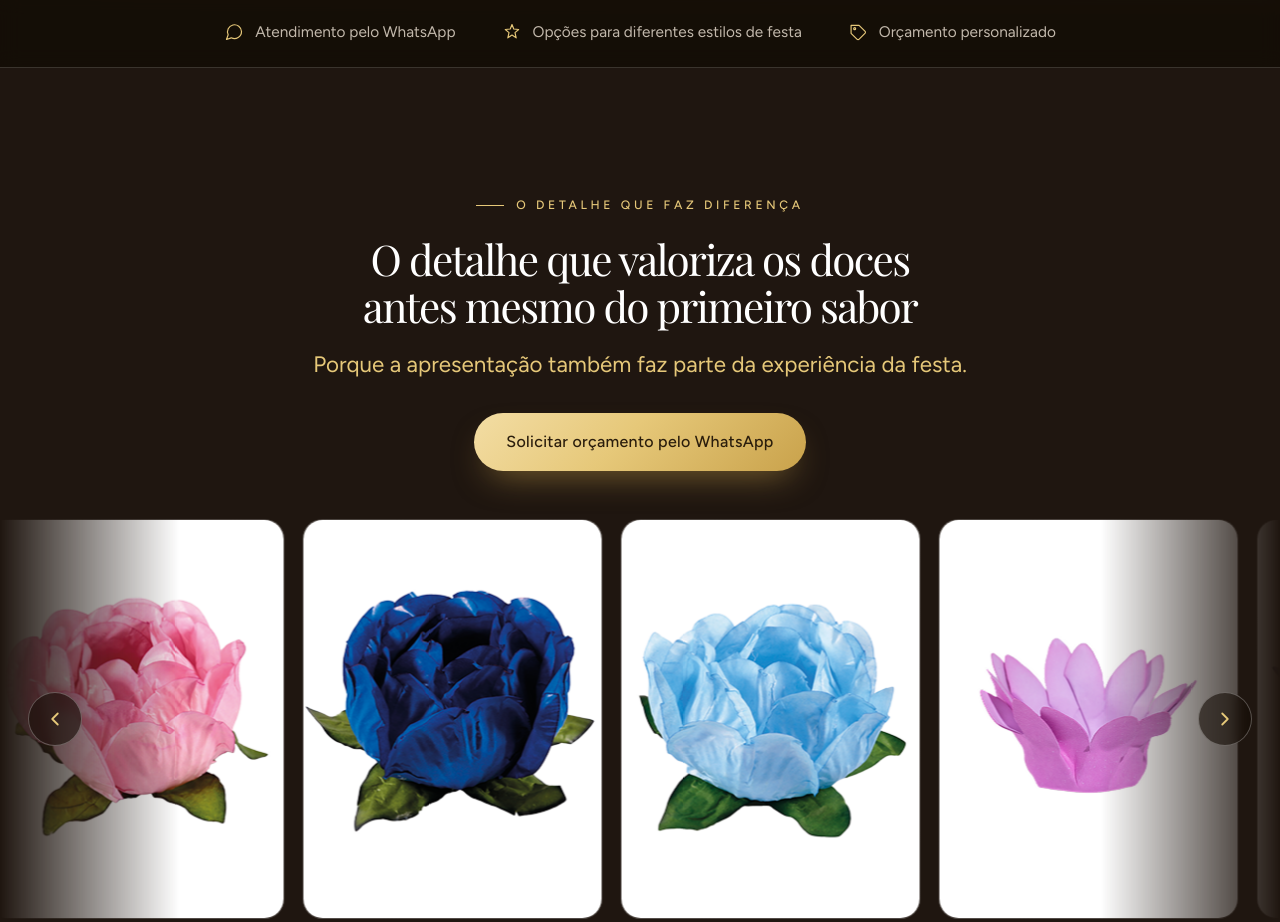
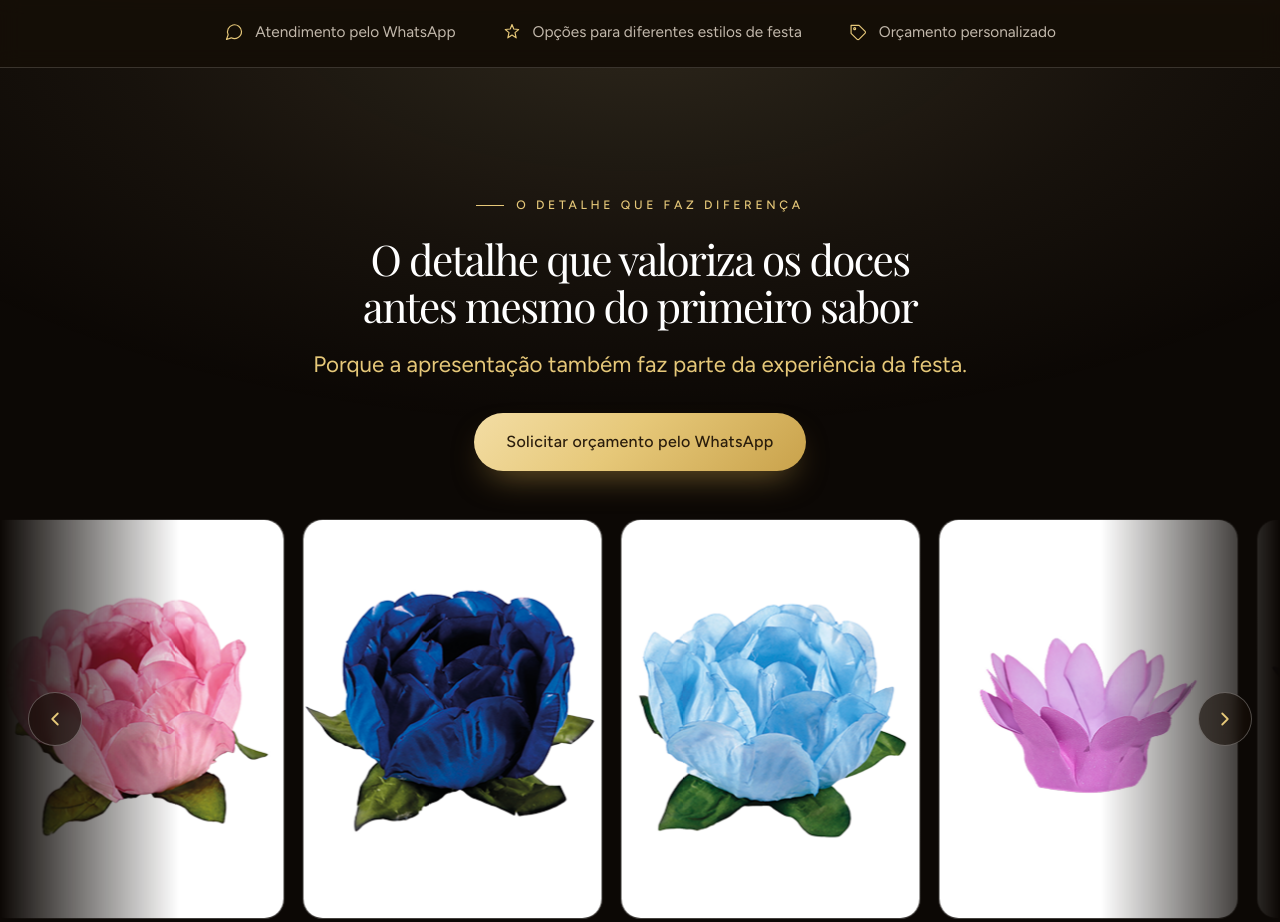
Before and after one commit to atendimento3ads/lp-decora-doces, a plain HTML site: page index.html in a window 1280 px wide. Shown: the part 815-1737 px from the top of the page. Drawn offline with nearby package versions, Linux system fonts and the light colour scheme.

Commit message:
Seções pretas com brilho radial suave vindo do topo
Co-Authored-By: Claude Opus 4.8 <noreply@anthropic.com>

```diff
--- a/index.html
+++ b/index.html
@@ -102,6 +102,12 @@
   .sec--a{background:#1F1610}
   .sec--b{background:linear-gradient(180deg,#271C12,#1B130C)}
   .sec--gold{background:linear-gradient(160deg,#3A2A18,#5A3F1C 55%,#7A5520)}
+  /* seção preta com brilho radial suave vindo de cima */
+  .sec--black{background:#0C0805}
+  .sec--black::before{
+    content:"";position:absolute;inset:0;z-index:1;pointer-events:none;
+    background:radial-gradient(115% 70% at 50% -6%,rgba(238,214,158,.15),rgba(238,214,158,.05) 36%,transparent 62%);
+  }
   .sec-head{max-width:760px}
   .sec-head.center{margin:0 auto;text-align:center}
   .sec-head .kicker{margin-bottom:20px}
@@ -350,7 +356,7 @@
 </div>
 
 <!-- ===== Valor / Problema ===== -->
-<section class="sec sec--a" id="valor">
+<section class="sec sec--black" id="valor">
   <div class="wrap reveal">
     <div class="sec-head center">
       <span class="kicker">O detalhe que faz diferença</span>
@@ -450,7 +456,7 @@
 </section>
 
 <!-- ===== Para quem é ===== -->
-<section class="sec sec--a" id="publico">
+<section class="sec sec--black" id="publico">
   <div class="wrap">
     <div class="sec-head center reveal">
       <span class="kicker">Para quem é</span>
@@ -529,7 +535,7 @@
 </section>
 
 <!-- ===== Ainda escolhendo ===== -->
-<section class="sec sec--a">
+<section class="sec sec--black">
   <div class="wrap">
     <div class="sec-head center reveal">
       <span class="kicker">Ainda em planejamento?</span>
```
